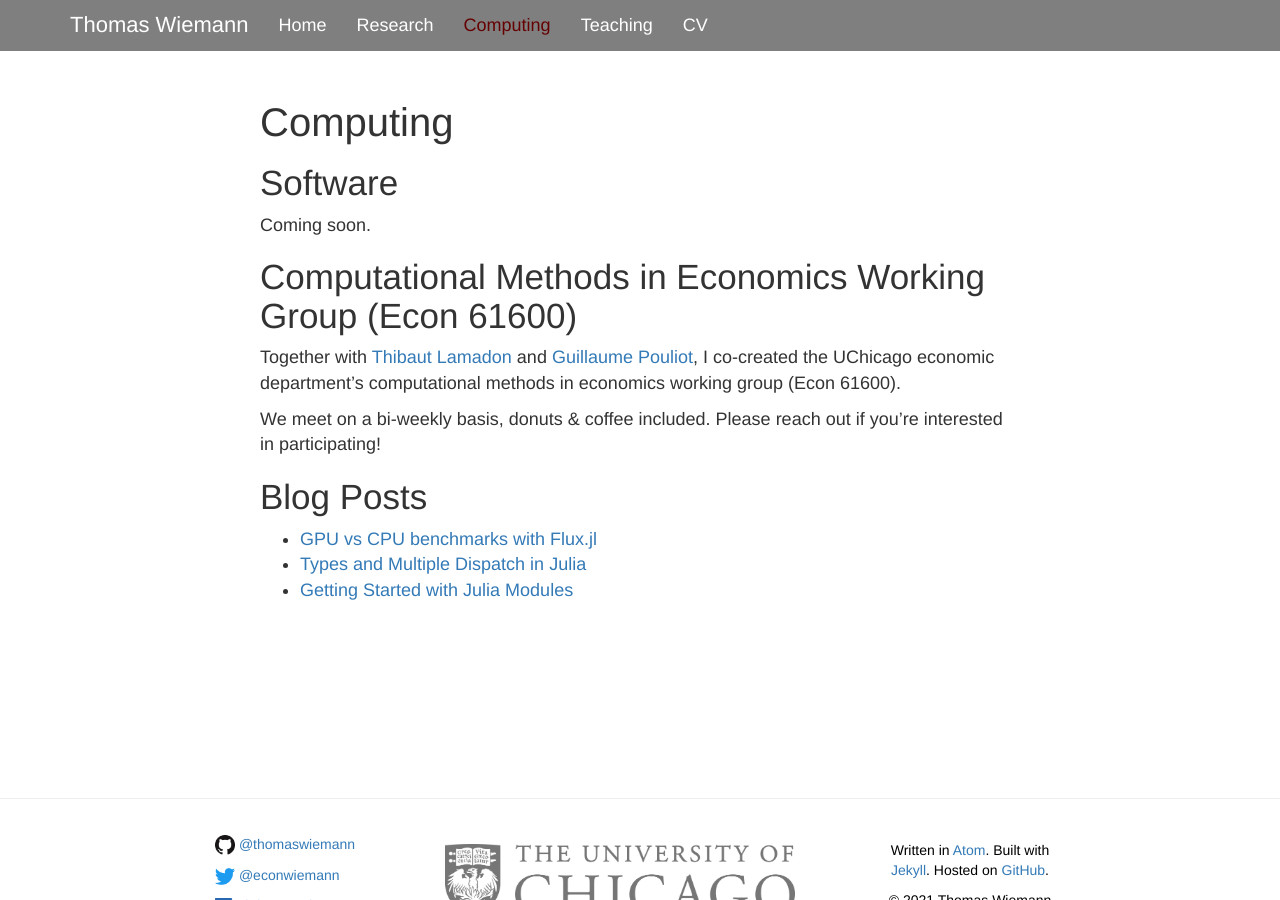
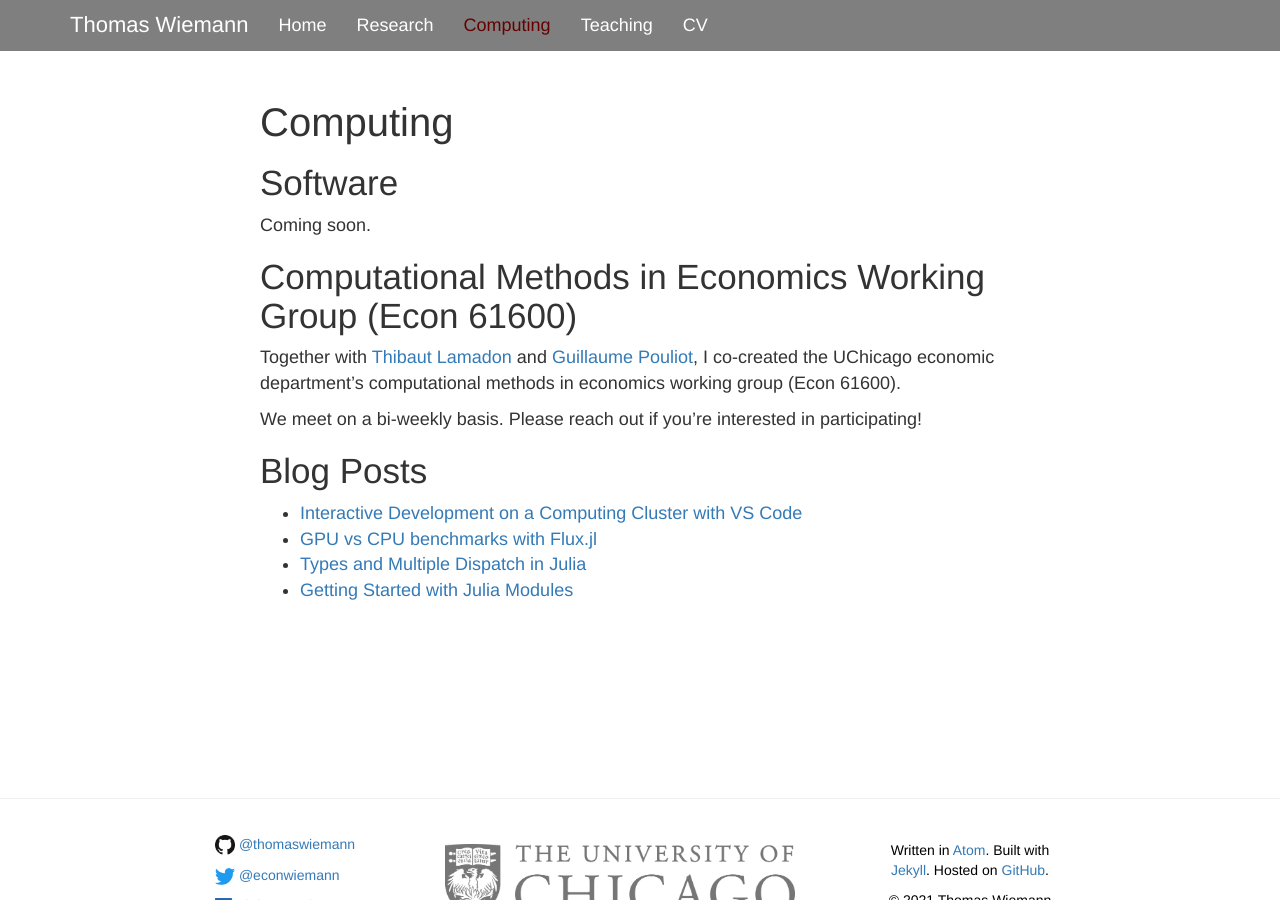
Before and after one commit to thomaswiemann/thomaswiemann.github.io, a Jekyll site: the page built from computing.md, in a window 1280 px wide and 900 px high. Built offline with Jekyll 4.4.1, drawn with Linux system fonts in a browser that asks for light colours.

```diff
--- a/assets/css/styles.css
+++ b/assets/css/styles.css
@@ -24,10 +24,22 @@ img.center {
   width: 80%;
 }
 
+img.center_2 {
+  display: block;
+  margin-left: auto;
+  margin-right: auto;
+}
+
 img.wrapped_right {
     float: right;
     margin: 0 15px;
     height: auto;
+}
+
+img.wrapped_left {
+  float: left;
+  margin: 0 15px;
+  height: auto;
 }
 
 body {
--- a/computing.md
+++ b/computing.md
@@ -15,7 +15,7 @@ Coming soon.
 ## Computational Methods in Economics Working Group (Econ 61600)
 Together with [Thibaut Lamadon](https://lamadon.com/) and [Guillaume Pouliot](https://sites.google.com/site/guillaumeallairepouliot/), I co-created the UChicago economic department's computational methods in economics working group (Econ 61600).
 
-We meet on a bi-weekly basis, donuts & coffee included. Please reach out if you're interested in participating!
+We meet on a bi-weekly basis. Please reach out if you're interested in participating!
 
 
 ## Blog Posts
```
Also changed, not shown: _posts/2021-11-13-Computing-Cluster-VS-Code.md (added, +109 -0 lines), _posts/2021-11-13-Mercury-and-VS-Code.md (deleted, +0 -177 lines), assets/blog/2021-11-13-Computing-Cluster-VS-Code/vscode_1.gif (added), assets/blog/2021-11-13-Computing-Cluster-VS-Code/vscode_2.gif (added), assets/blog/2021-11-13-Computing-Cluster-VS-Code/vscode_3.gif (added), assets/blog/2021-11-13-Computing-Cluster-VS-Code/vscode_4.gif (added), 7 other files.
